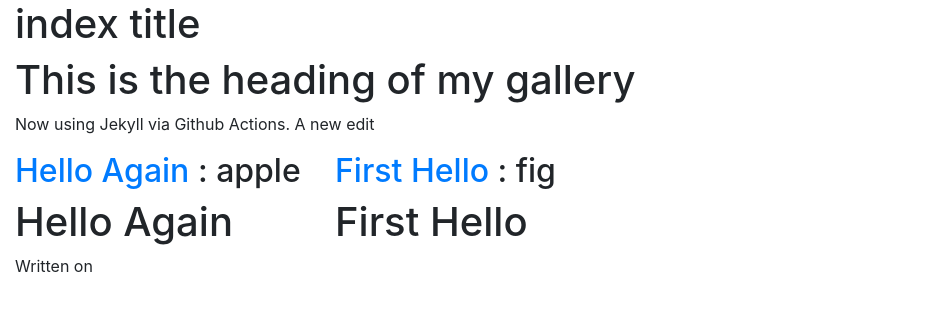
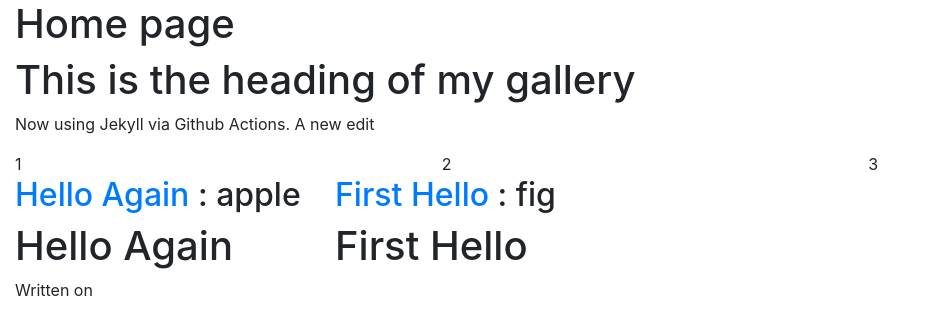
Before and after one commit to grafixgeek/gallery, a Jekyll site: the page built from index.html, in a window 1280 px wide. Shown: the top 335 px of the page, without its empty margins (0-925 px from the left). Built offline with Jekyll 4.4.1, drawn with Linux system fonts in a browser that asks for light colours.

Commit message:
Update index.html

```diff
--- a/index.html
+++ b/index.html
@@ -1,9 +1,16 @@
 ---
 layout: default
-title: index title
+title: Home page
 ---
 <h1>This is the heading of my gallery</h1>
 <p>Now using Jekyll via Github Actions. A new edit</p>
+
+<div class="row">
+  <div class="col">1</div>
+  <div class="col">2</div>
+  <div class="col">3</div>
+</div>
+
 
 <div class="row">
   {% for post in site.posts %}
```
